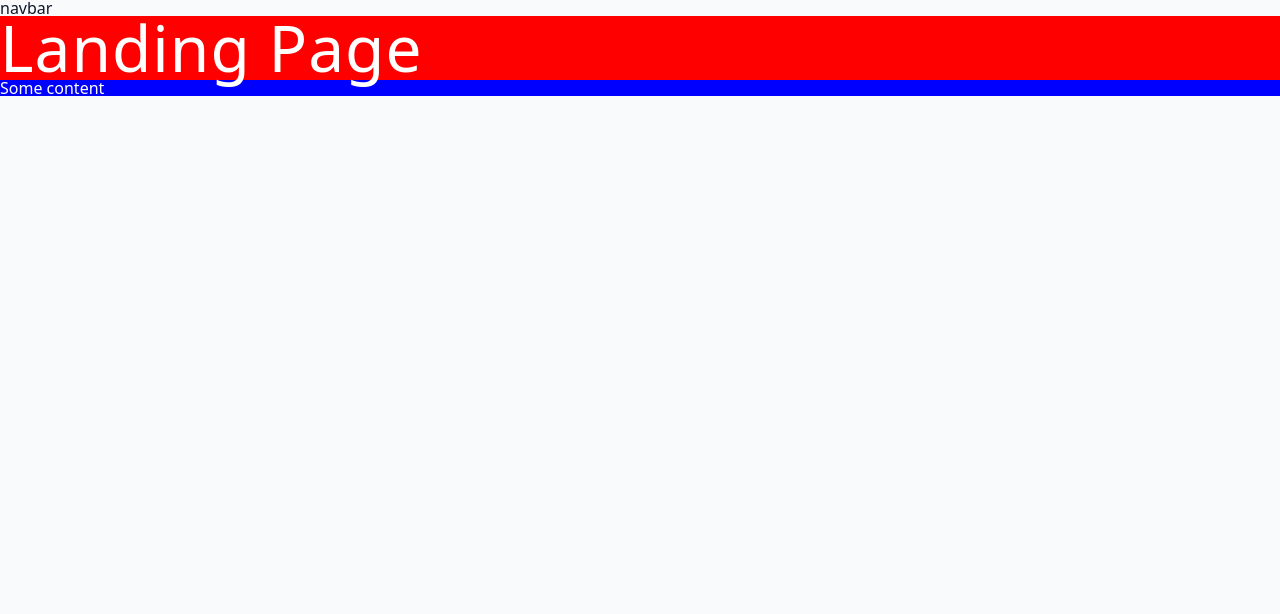
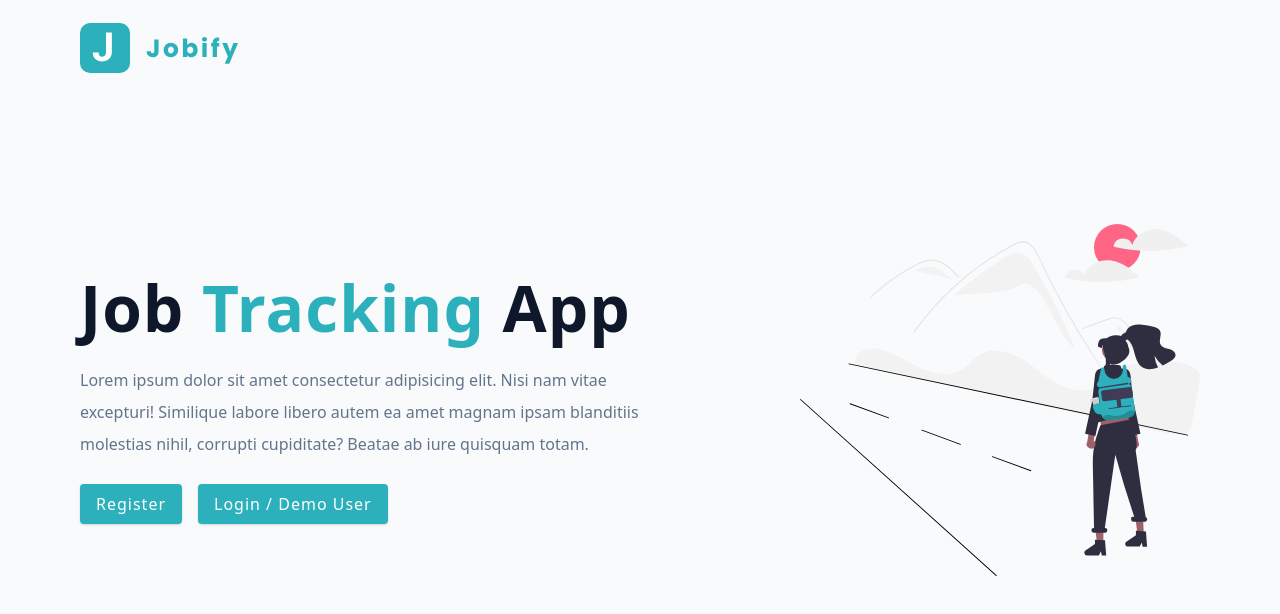
Before and after one commit to SaketKothari/mern-jobmetrix, a React (Vite) app in the folder client/: page / in a window 1280 px wide. Shown: the top 614 px of the page. Built offline with nearby package versions, Linux system fonts and the light colour scheme.

Commit message:
landing page implementation

```diff
--- a/client/src/pages/HomeLayout.jsx
+++ b/client/src/pages/HomeLayout.jsx
@@ -2,10 +2,9 @@
 
 const HomeLayout = () => {
   return (
-    <div>
-      <nav>navbar</nav>
+    <>
       <Outlet />
-    </div>
+    </>
   );
 };
 export default HomeLayout;
--- a/client/src/pages/Landing.jsx
+++ b/client/src/pages/Landing.jsx
@@ -1,25 +1,37 @@
-import styled from 'styled-components';
+import { Link } from 'react-router-dom';
+
+import logo from '../assets/images/logo.svg';
+import main from '../assets/images/main.svg';
+import Wrapper from '../assets/wrappers/LandingPage';
 
 const Landing = () => {
   return (
     <Wrapper>
-      <h1>Landing Page</h1>
-      <div className="content">Some content</div>
+      <nav>
+        <img src={logo} alt="logo" className="logo" />
+      </nav>
+      <div className="container page">
+        <div className="info">
+          <h1>
+            job <span>tracking</span> app
+          </h1>
+          <p>
+            Lorem ipsum dolor sit amet consectetur adipisicing elit. Nisi nam
+            vitae excepturi! Similique labore libero autem ea amet magnam ipsam
+            blanditiis molestias nihil, corrupti cupiditate? Beatae ab iure
+            quisquam totam.
+          </p>
+          <Link to="/register" className="btn register-link">
+            Register
+          </Link>
+          <Link to="/login" className="btn">
+            Login / Demo User
+          </Link>
+        </div>
+        <img src={main} alt="job-hunt" className="img main-img" />
+      </div>
     </Wrapper>
   );
 };
 
-const Wrapper = styled.div`
-  background: red;
-
-  h1 {
-    color: white;
-  }
-
-  .content {
-    background: blue;
-    color: white;
-  }
-`;
-
 export default Landing;
```
